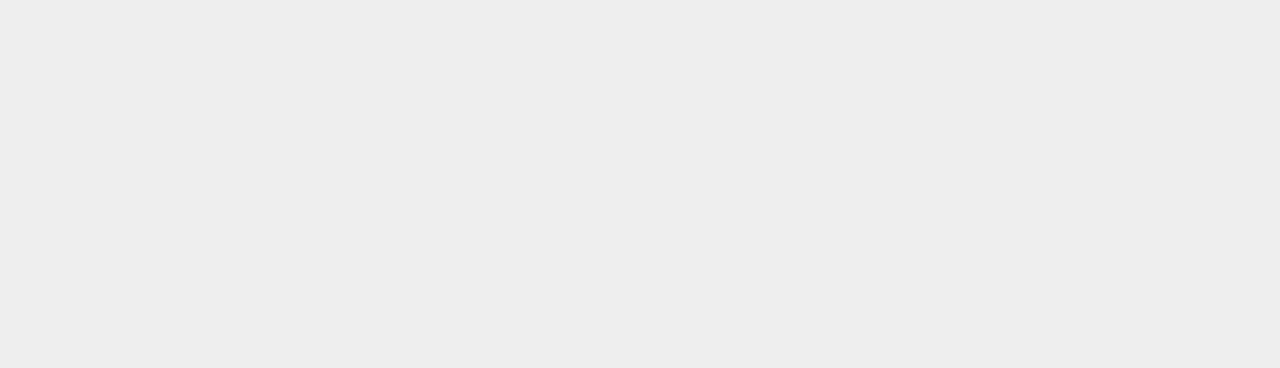
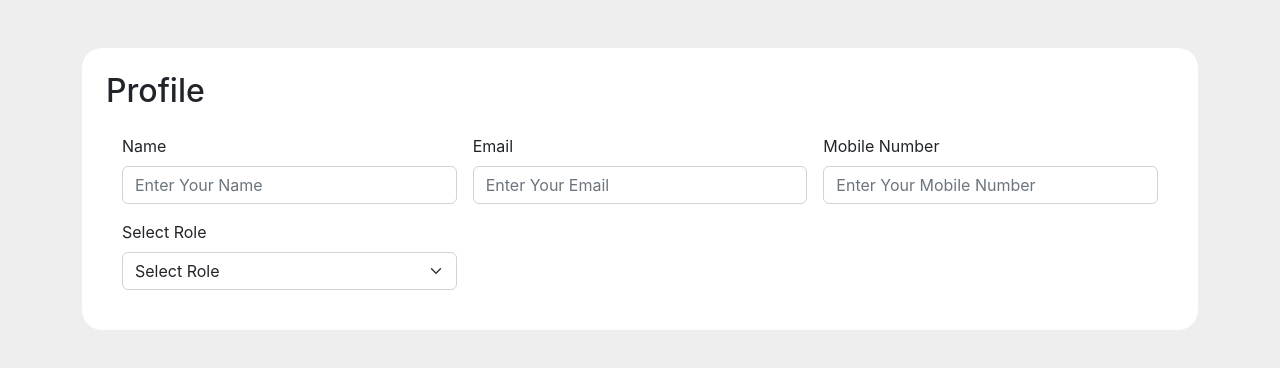
Before and after one commit to Ashu1598/drone-booking, a React (Create React App) app: page /profile in a window 1280 px wide. Before the commit this address had no page. Shown: the top 368 px of the page. Built offline with nearby package versions, Linux system fonts and the light colour scheme.

Commit message:
Profile Added

```diff
--- a/src/App.js
+++ b/src/App.js
@@ -3,6 +3,7 @@ import { Routes, Route } from "react-router-dom"
 import DefaultLayout from "./layouts"
 //import Home from "./components/Home"
 import Signup from "./components/Signup"
+import Profile from "./components/Profile"
 
 function App() {
   return (
@@ -11,6 +12,7 @@ function App() {
         <Route path='/' element={<DefaultLayout />}>
           {/* <Route index element={<Home />} /> */}
           <Route index element={<Signup />} />
+          <Route path='/profile' element={<Profile />} />
         </Route>
       </Routes>
     </>
--- /dev/null
+++ b/src/components/Profile/index.jsx
@@ -0,0 +1,194 @@
+import React, { useState } from "react"
+
+const Profile = () => {
+  const [showRole, setShowRole] = useState()
+
+  const handleRoleChange = (event) => {
+    event.preventDefault()
+    setShowRole(event.target.value)
+  }
+  return (
+    <div className='wrapper'>
+      <div className='container mt-5  d-flex flex-column justify-content-center'>
+        <div className='row d-flex justify-content-center align-items-center g-4'>
+          <div className='col-lg-12'>
+            <div className='card py-4 px-4'>
+              <h2>Profile</h2>
+              <div className='card-body'>
+                <form className='row g-3'>
+                  <div className='col-md-4'>
+                    <label htmlFor='fullName' className='form-label'>
+                      Name
+                    </label>
+                    <input
+                      type='text'
+                      className='form-control'
+                      name='fullName'
+                      id='fullName'
+                      placeholder='Enter Your Name'
+                    />
+                  </div>
+                  <div className='col-md-4'>
+                    <label htmlFor='email' className='form-label'>
+                      Email
+                    </label>
+                    <input
+                      type='email'
+                      name='email'
+                      className='form-control'
+                      placeholder='Enter Your Email '
+                      id='email'
+                    />
+                  </div>
+                  <div className='col-md-4'>
+                    <label htmlFor='mobileNumber' className='form-label'>
+                      Mobile Number
+                    </label>
+                    <input
+                      type='number'
+                      name='mobileNumber'
+                      className='form-control'
+                      placeholder='Enter Your Mobile Number '
+                      id='mobileNumber'
+                    />
+                  </div>
+                  <div className='col-md-4'>
+                    <label className='form-label' htmlFor='role'>
+                      Select Role
+                    </label>
+                    <select
+                      className='form-select'
+                      name='role'
+                      id='role'
+                      onChange={handleRoleChange}
+                      value={showRole}
+                    >
+                      <option value='default'>Select Role</option>
+                      <option value='Owner'>Owner</option>
+                      <option value='Pilot'>Pilot</option>
+                      <option value='User'>User</option>
+                    </select>
+                  </div>
+
+                  {showRole === "Owner" ? (
+                    <>
+                      <div className='col-lg-12 mt-5'>
+                        <h3>Drone Details</h3>
+                      </div>
+                      <div className='col-md-4'>
+                        <label className='form-label' htmlFor='droneType'>
+                          Drone Type
+                        </label>
+                        <select
+                          className='form-select'
+                          name='droneType'
+                          id='droneType'
+                        >
+                          <option value='default'>Select Drone Type</option>
+                          <option value='1'>1</option>
+                          <option value='2'>2</option>
+                          <option value='3'>3</option>
+                        </select>
+                      </div>
+                      <div className='col-md-4'>
+                        <label className='form-label' htmlFor='batterySets'>
+                          Total Battery Sets
+                        </label>
+                        <select
+                          className='form-select'
+                          name='batterySets'
+                          id='batterySets'
+                        >
+                          <option value='default'>Select batter Sets</option>
+                          <option value='1'>1</option>
+                          <option value='2'>2</option>
+                          <option value='3'>3</option>
+                        </select>
+                      </div>
+                      <div className='col-md-4'>
+                        <label htmlFor='uinNumber' className='form-label'>
+                          UIN Number
+                        </label>
+                        <input
+                          type='number'
+                          name='uinNumber'
+                          className='form-control'
+                          placeholder='Enter Your UIN Number '
+                          id='uinNumber'
+                        />
+                      </div>
+                    </>
+                  ) : (
+                    <></>
+                  )}
+                  {showRole === "User" ? (
+                    <>
+                      <div className='col-md-4'>
+                        <label htmlFor='address' className='form-label'>
+                          Address
+                        </label>
+                        <input
+                          type='address'
+                          name='address'
+                          className='form-control'
+                          placeholder='Enter Your Address '
+                          id='address'
+                        />
+                      </div>
+                      <div className='col-md-4'>
+                        <label htmlFor='land' className='form-label'>
+                          Operative Land (in Acres)
+                        </label>
+                        <input
+                          type='text'
+                          name='land'
+                          className='form-control'
+                          placeholder='Enter Your Land Details '
+                          id='land'
+                        />
+                      </div>
+                    </>
+                  ) : (
+                    <></>
+                  )}
+                  {showRole === "Pilot" ? (
+                    <>
+                      <div className='col-md-4'>
+                        <label htmlFor='license' className='form-label'>
+                          Drone Operator License / Certification
+                        </label>
+                        <input
+                          type='text'
+                          name='license'
+                          className='form-control'
+                          placeholder='Enter Your License/ Certification '
+                          id='license'
+                        />
+                      </div>
+                      <div className='col-md-4'>
+                        <label htmlFor='exp' className='form-label'>
+                          Experience (in Years)
+                        </label>
+                        <input
+                          type='text'
+                          name='exp'
+                          className='form-control'
+                          placeholder='Enter Your Land Details '
+                          id='exp'
+                        />
+                      </div>
+                    </>
+                  ) : (
+                    <></>
+                  )}
+                </form>
+              </div>
+            </div>
+          </div>
+        </div>
+      </div>
+    </div>
+  )
+}
+
+export default Profile
```
